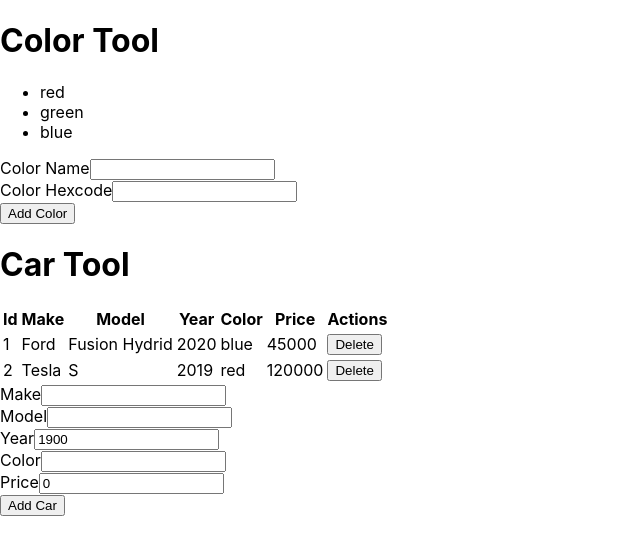
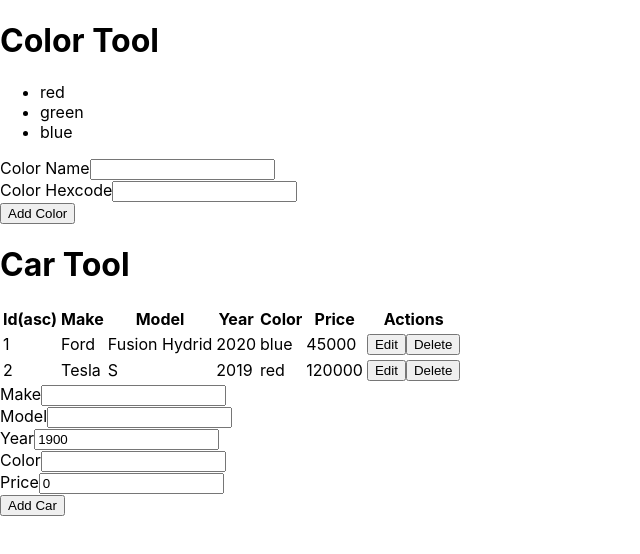
Before and after one commit to t4d-classes/bootcamp_09142020, a React (Create React App) app in the folder demo-app/: page / in a window 1280 px wide. Shown: the top 554 px of the page, without its empty margins (0-640 px from the left). Built offline with nearby package versions, Linux system fonts and the light colour scheme.

Commit message:
Add code demos

```diff
--- /dev/null
+++ b/demo-app/src/components/CarEditRow.tsx
@@ -0,0 +1,55 @@
+import React, { useState, ChangeEvent } from 'react';
+
+import { Car } from '../models/Car';
+
+type CarFormData = {
+  make: string;
+  model: string;
+  year: number;
+  color: string;
+  price: number;
+}
+
+export type CarEditRowProps = {
+  car: Car,
+  onSaveCar: (car: Car) => void,
+  onCancelCar: () => void,
+};
+
+export function CarEditRow(props: CarEditRowProps) {
+
+  const [ carForm, setCarForm ] = useState<CarFormData>({
+    make: props.car.make,
+    model: props.car.model,
+    year: props.car.year,
+    color: props.car.color,
+    price: props.car.price,
+  });
+
+  const change = (e: ChangeEvent<HTMLInputElement>) => {
+
+    setCarForm({
+      ...carForm,
+      [ e.target.name ]: e.target.value,
+    });
+
+  };
+
+  return (
+    <tr>
+      <td>{props.car.id}</td>
+      <td><input type="text" name="make" value={carForm.make} onChange={change} /></td>
+      <td><input type="text" name="model" value={carForm.model} onChange={change} /></td>
+      <td><input type="number" name="year" value={carForm.year} onChange={change} /></td>
+      <td><input type="text" name="color" value={carForm.color} onChange={change} /></td>
+      <td><input type="number" name="price" value={carForm.price} onChange={change} /></td>
+      <td>
+        <button type="button"
+          onClick={() => null}>Save</button>
+        <button type="button"
+          onClick={() => null}>Cancel</button>
+      </td>
+    </tr>
+  );
+
+}
--- /dev/null
+++ b/demo-app/src/components/CarForm.tsx
@@ -0,0 +1,70 @@
+import React, { useState, ChangeEvent } from 'react';
+
+export type CarFormData = {
+  make: string;
+  model: string;
+  year: number;
+  color: string;
+  price: number;
+}
+
+export type CarFormProps = {
+  buttonText: string,
+  onSubmitCar: (carForm: CarFormData) => void,
+};
+
+export function CarForm(props: CarFormProps) {
+
+  const [ carForm, setCarForm ] = useState<CarFormData>({
+    make: '', model: '', year: 1900, color: '', price: 0,
+  });
+
+  const change = (e: ChangeEvent<HTMLInputElement>) => {
+
+    setCarForm({
+      ...carForm,
+      [ e.target.name ]: e.target.value,
+    });
+
+  };
+
+  const submitCar = () => {
+
+    props.onSubmitCar(carForm);
+
+    setCarForm({
+      make: '', model: '', year: 1900, color: '', price: 0,
+    });
+  };
+
+  return (
+    <form>
+      <label>
+        Make
+        <input type="text" name="make"
+               value={carForm.make} onChange={change} />
+      </label>
+      <label>
+        Model
+        <input type="text" name="model"
+               value={carForm.model} onChange={change} />
+      </label>
+      <label>
+        Year
+        <input type="number" name="year"
+               value={carForm.year} onChange={change} />
+      </label>
+      <label>
+        Color
+        <input type="text" name="color"
+               value={carForm.color} onChange={change} />
+      </label>
+      <label>
+        Price
+        <input type="text" name="price"
+               value={carForm.price} onChange={change} />
+      </label>
+      <button type="button" onClick={submitCar}>{props.buttonText}</button>
+    </form>
+  );
+}
--- a/demo-app/src/components/CarTable.tsx
+++ b/demo-app/src/components/CarTable.tsx
@@ -2,32 +2,66 @@ import React from 'react';
 
 import { Car } from '../models/Car';
 
+import { CarEditRow } from './CarEditRow';
 import { CarViewRow } from './CarViewRow';
 
 export type CarTableProps = {
   cars: Car[],
+  editCarId: number,
+  carsSort: CarsSort,
+  onEditCar: (carId: number) => void,
   onDeleteCar: (carId: number) => void,
+  // onSortCars: (col: string) => void,
+  onSortCars: (col: keyof Car) => void,
 };
 
-export function CarTable({ cars, onDeleteCar: handleDeleteCar }: CarTableProps) {
+export type CarsSort = {
+  col: keyof Car,
+  dir: string,
+}
+
+type ColHeaderProps = {
+  carsSort: CarsSort,
+  // col: string,
+  col: keyof Car,
+  caption: string,
+  // onClick: (col: string) => void,
+  onClick: (col: keyof Car) => void,
+}
+
+function ColHeader(props: ColHeaderProps) {
+  return (
+    <th onClick={() => props.onClick(props.col)}>
+      {props.caption}
+      {props.carsSort.col === props.col && <span>({props.carsSort.dir})</span>}
+    </th>
+  );
+}
+
+export function CarTable({
+  cars, editCarId, carsSort,
+  onEditCar: editCar,
+  onDeleteCar: handleDeleteCar,
+  onSortCars: sortCars,
+}: CarTableProps) {
 
   return (
     <table>
       <thead>
         <tr>
-          <th>Id</th>
-          <th>Make</th>
-          <th>Model</th>
-          <th>Year</th>
-          <th>Color</th>
-          <th>Price</th>
+          <ColHeader carsSort={carsSort} col="id" caption="Id" onClick={sortCars} />
+          <ColHeader carsSort={carsSort} col="make" caption="Make" onClick={sortCars} />
+          <ColHeader carsSort={carsSort} col="model" caption="Model" onClick={sortCars} />
+          <ColHeader carsSort={carsSort} col="year" caption="Year" onClick={sortCars} />
+          <ColHeader carsSort={carsSort} col="color" caption="Color" onClick={sortCars} />
+          <ColHeader carsSort={carsSort} col="price" caption="Price" onClick={sortCars} />
           <th>Actions</th>
         </tr>
       </thead>
       <tbody>
-        {cars.map(car =>
-          <CarViewRow key={car.id} car={car}
-            onDeleteCar={handleDeleteCar} />)}
+        {cars.map(car => car.id === editCarId
+          ? <CarEditRow key={car.id} car={car} onSaveCar={() => null} onCancelCar={() => null} />
+          : <CarViewRow key={car.id} car={car} onEditCar={editCar} onDeleteCar={handleDeleteCar} />)}
       </tbody>
     </table>
   );
--- a/demo-app/src/components/CarTool.tsx
+++ b/demo-app/src/components/CarTool.tsx
@@ -2,87 +2,74 @@ import React, { useState, ChangeEvent } from 'react';
 
 import { Car } from '../models/Car';
 import { ToolHeader } from './ToolHeader';
-import { CarTable } from './CarTable';
+import { CarTable, CarsSort } from './CarTable';
+import { CarForm, CarFormData } from './CarForm';
 
 export type CarToolProps = {
   cars: Car[],
 };
 
-type CarForm = {
-  make: string;
-  model: string;
-  year: number;
-  color: string;
-  price: number;
-}
-
 export function CarTool(props: CarToolProps) {
 
   const [ cars, setCars ] = useState(props.cars.concat());
-  const [ carForm, setCarForm ] = useState<CarForm>({
-    make: '', model: '', year: 1900, color: '', price: 0,
+  const [ carsSort, setCarsSort ] = useState<CarsSort>({
+    col: 'id',
+    dir: 'asc',
   });
+  const [ editCarId, setEditCarId ] = useState(-1);
 
-  const change = (e: ChangeEvent<HTMLInputElement>) => {
-
-    setCarForm({
-      ...carForm,
-      [ e.target.name ]: e.target.value,
-    });
-
-  };
-
-  const addCar = () => {
+  const addCar = (carForm: CarFormData) => {
 
     setCars(cars.concat({
       ...carForm,
       id: Math.max(...cars.map(c => c.id), 0) + 1,
     }));
 
-    setCarForm({
-      make: '', model: '', year: 1900, color: '', price: 0,
-    });
+  };
+
+  const deleteCar = (carId: number) => {
+    setCars(cars.filter(c => c.id !== carId));
+  };
+
+  // const sortCars = (col: string) => {
+  const sortCars = (col: keyof Car) => {
+
+    if (col === carsSort.col) {
+      setCarsSort({
+        col, dir: 'asc' === carsSort.dir ? 'desc' : 'asc',
+      })
+    } else {
+      setCarsSort({
+        col, dir: 'asc',
+      });
+    }
 
   };
 
-  const deleteCar = (carId: number) => {
+  const sortedCars = (cars: Car[], carsSort: CarsSort) => {
+    // we will improve the typing of this code as part of class tomorrow...
+    // return cars.concat().sort( (a: any, b: any) => {
+    return cars.concat().sort( (a: Car, b: Car) => {
 
-    setCars(cars.filter(c => c.id !== carId));
+      const left = String(a[carsSort.col]).toUpperCase();
+      const right = String(b[carsSort.col]).toUpperCase();
 
-  };
+      if (left < right) {
+        return carsSort.dir === 'asc' ? -1 : 1;
+      } else if (left > right) {
+        return carsSort.dir === 'asc' ? 1 : -1;
+      } else {
+        return 0;
+      }
+    });
+  }
 
   return (
     <>
       <ToolHeader headerText="Car Tool" />
-      <CarTable cars={cars} onDeleteCar={deleteCar} />
-      <form>
-        <label>
-          Make
-          <input type="text" name="make"
-            value={carForm.make} onChange={change} />
-        </label>
-        <label>
-          Model
-          <input type="text" name="model"
-            value={carForm.model} onChange={change} />
-        </label>
-        <label>
-          Year
-          <input type="number" name="year"
-            value={carForm.year} onChange={change} />
-        </label>
-        <label>
-          Color
-          <input type="text" name="color"
-            value={carForm.color} onChange={change} />
-        </label>
-        <label>
-          Price
-          <input type="text" name="price"
-            value={carForm.price} onChange={change} />
-        </label>
-        <button type="button" onClick={addCar}>Add Car</button>
-      </form>
+      <CarTable cars={sortedCars(cars, carsSort)} carsSort={carsSort} editCarId={editCarId}
+                onEditCar={setEditCarId} onDeleteCar={deleteCar} onSortCars={sortCars} />
+      <CarForm buttonText="Add Car" onSubmitCar={addCar} />
     </>
   );
 }
--- a/demo-app/src/components/CarViewRow.tsx
+++ b/demo-app/src/components/CarViewRow.tsx
@@ -4,14 +4,11 @@ import { Car } from '../models/Car';
 
 export type CarViewRowProps = {
   car: Car,
+  onEditCar: (carId: number) => void,
   onDeleteCar: (carId: number) => void,
 };
 
 export function CarViewRow(props: CarViewRowProps) {
-
-  const deleteCar = () => {
-    props.onDeleteCar(props.car.id);
-  };
 
   return (
     <tr>
@@ -21,8 +18,12 @@ export function CarViewRow(props: CarViewRowProps) {
       <td>{props.car.year}</td>
       <td>{props.car.color}</td>
       <td>{props.car.price}</td>
-      <td><button type="button"
-        onClick={deleteCar}>Delete</button></td>
+      <td>
+        <button type="button"
+          onClick={() => props.onEditCar(props.car.id)}>Edit</button>
+        <button type="button"
+          onClick={() => props.onDeleteCar(props.car.id)}>Delete</button>
+      </td>
     </tr>
   );
 
--- a/demo-app/src/components/ColorTool.tsx
+++ b/demo-app/src/components/ColorTool.tsx
@@ -1,4 +1,4 @@
-import React, { useState, ChangeEvent } from 'react';
+import React, { useState } from 'react';
 
 import { Color } from '../models/Color';
 
--- a/demo-app/src/models/Car.ts
+++ b/demo-app/src/models/Car.ts
@@ -5,4 +5,5 @@ export type Car = {
   year: number,
   color: string,
   price: number,
+  // [x:string]: any,
 }
```
